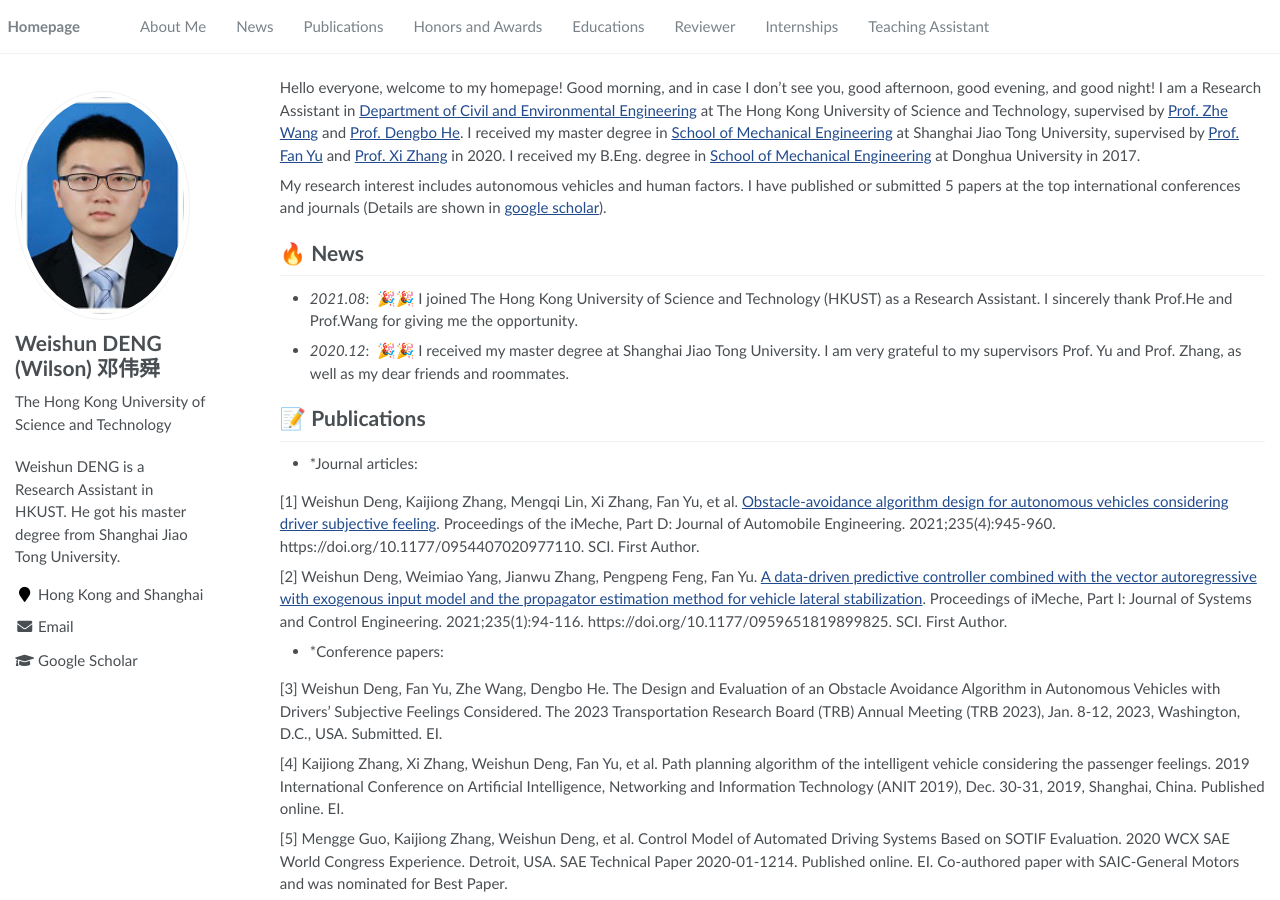
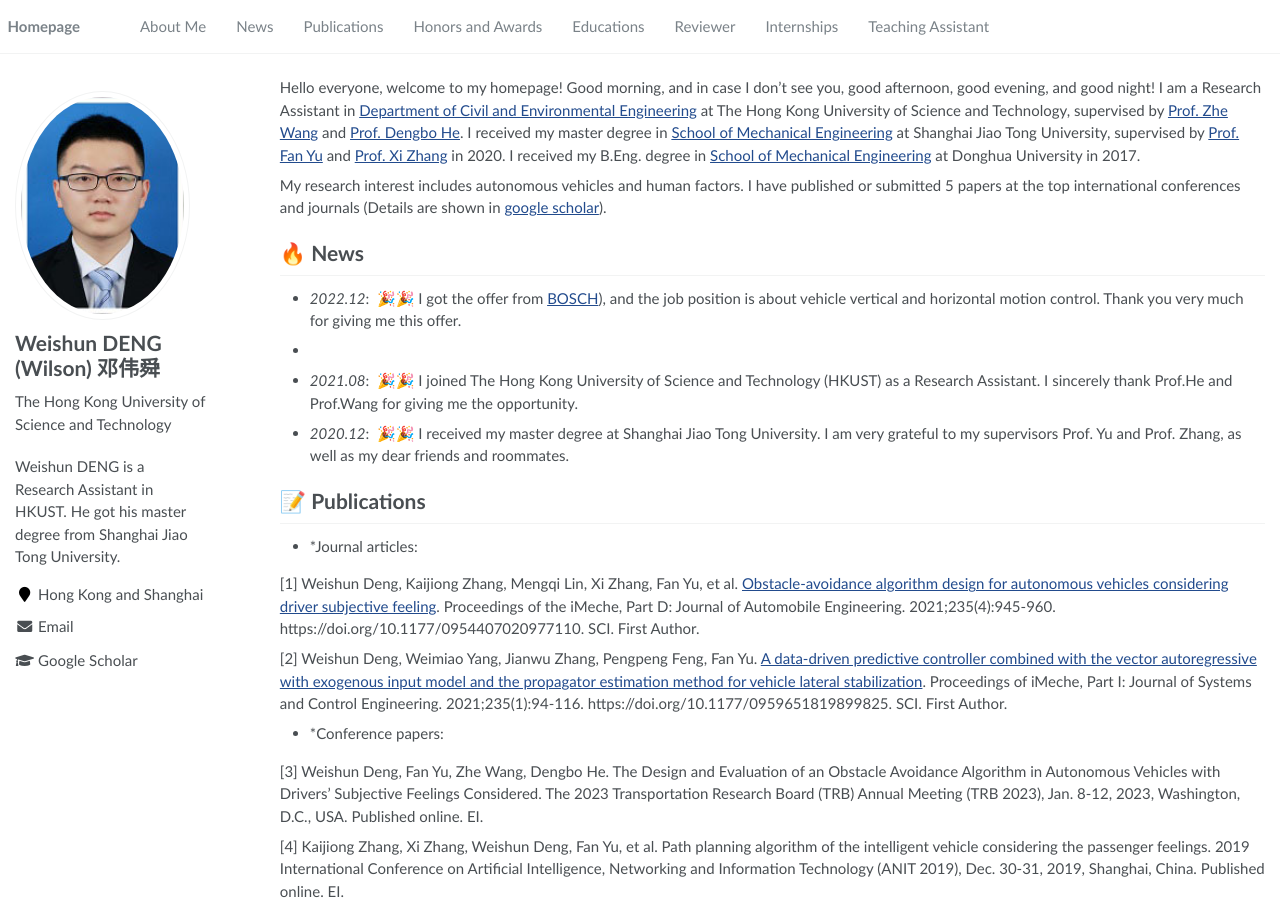
Before and after one commit to RayeRen/acad-homepage.github.io, a Jekyll site: the page built from _pages/about.md, in a window 1280 px wide and 900 px high. Built offline with Jekyll 4.4.1, drawn with Linux system fonts in a browser that asks for light colours.

Commit message:
Update about.md

```diff
--- a/_pages/about.md
+++ b/_pages/about.md
@@ -24,6 +24,8 @@ My research interest includes autonomous vehicles and human factors. I have publ
 
 
 # 🔥 News
+- *2022.12*: &nbsp;🎉🎉 I got the offer from [BOSCH](https://www.bosch.com.cn/en/)), and the job position is about vehicle vertical and horizontal motion control. Thank you very much for giving me this offer.
+-
 - *2021.08*: &nbsp;🎉🎉 I joined The Hong Kong University of Science and Technology (HKUST) as a Research Assistant. I sincerely thank Prof.He and Prof.Wang for giving me the opportunity.
 
 - *2020.12*: &nbsp;🎉🎉 I received my master degree at Shanghai Jiao Tong University. I am very grateful to my supervisors Prof. Yu and Prof. Zhang, as well as my dear friends and roommates.
@@ -37,7 +39,7 @@ My research interest includes autonomous vehicles and human factors. I have publ
 
 - *Conference papers:
 
-[3] Weishun Deng, Fan Yu, Zhe Wang, Dengbo He. The Design and Evaluation of an Obstacle Avoidance Algorithm in Autonomous Vehicles with Drivers' Subjective Feelings Considered. The 2023 Transportation Research Board (TRB) Annual Meeting (TRB 2023), Jan. 8-12, 2023, Washington, D.C., USA. Submitted. EI.
+[3] Weishun Deng, Fan Yu, Zhe Wang, Dengbo He. The Design and Evaluation of an Obstacle Avoidance Algorithm in Autonomous Vehicles with Drivers' Subjective Feelings Considered. The 2023 Transportation Research Board (TRB) Annual Meeting (TRB 2023), Jan. 8-12, 2023, Washington, D.C., USA. Published online. EI.
 
 [4] Kaijiong Zhang, Xi Zhang, Weishun Deng, Fan Yu, et al. Path planning algorithm of the intelligent vehicle considering the passenger feelings. 2019 International Conference on Artificial Intelligence, Networking and Information Technology (ANIT 2019), Dec. 30-31, 2019, Shanghai, China. Published online. EI.
 
```
